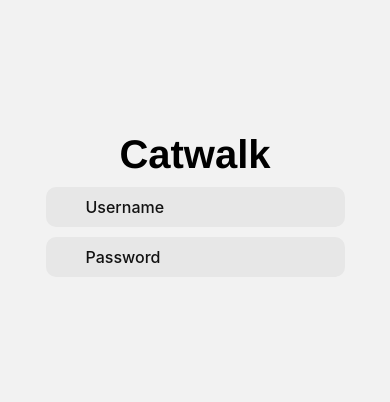
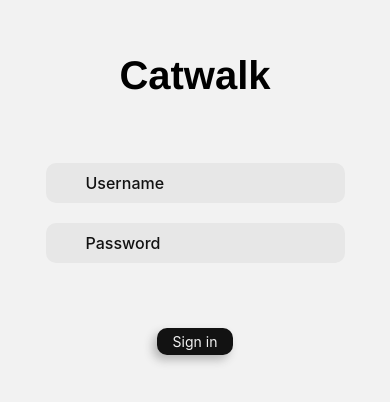
Before and after one commit to edwzou/layers, a React Native app in the folder catnip/: screen / in a window 390 px wide. Shown: the part 218-620 px from the top of the page. Built offline with nearby package versions, Linux system fonts and the light colour scheme; some icons are missing.

Commit message:
Login page structure done

```diff
--- a/catnip/pages/LoginPage.tsx
+++ b/catnip/pages/LoginPage.tsx
@@ -1,4 +1,4 @@
-import { View, Text, StyleSheet } from 'react-native';
+import { View, Text, StyleSheet, Pressable } from 'react-native';
 import React, { useState } from 'react';
 import GlobalStyles from '../constants/GlobalStyles';
 import InlineTextbox from '../components/Textbox/InlineTextbox';
@@ -14,6 +14,7 @@ export default function LoginPage() {
 			<Text style={[GlobalStyles.typography.header, GlobalStyles.utils.font]}>
 				Catwalk
 			</Text>
+			<View style={{ gap: 20 }}>
 				<InlineTextbox
 					icon={GlobalStyles.icons.userOutline}
 					placeholder="Username"
@@ -25,6 +26,21 @@ export default function LoginPage() {
 					onFieldChange={onInputChange}
 				/>
 			</View>
+			<Pressable
+				style={[
+					styles.button,
+					GlobalStyles.utils.roundedRadius,
+					GlobalStyles.utils.shadow,
+				]}
+				onPress={() => {
+					console.log('!!! Add Logic');
+				}}
+			>
+				<Text style={{ color: GlobalStyles.colorPalette.background }}>
+					Sign in
+				</Text>
+			</Pressable>
+		</View>
 	);
 }
 
@@ -34,6 +50,11 @@ const styles = StyleSheet.create({
 		alignItems: 'center',
 		justifyContent: 'center',
 		paddingHorizontal: 16,
-		gap: 10,
+		gap: 65,
+	},
+	button: {
+		backgroundColor: GlobalStyles.colorPalette.primary[500],
+		paddingHorizontal: 16,
+		paddingVertical: 5,
 	},
 });
```
Lines whose indentation alone changed are shown as unchanged.
